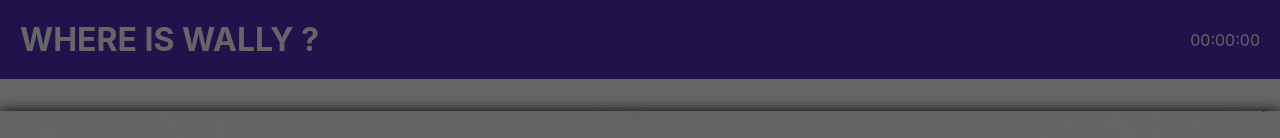
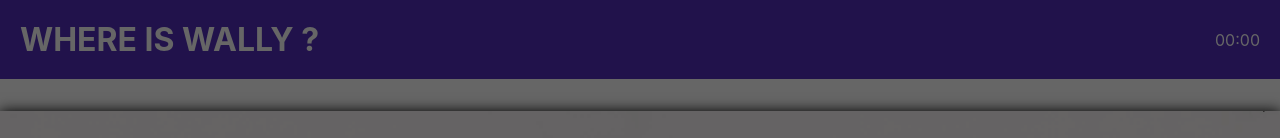
Before and after one commit to Ikram432k/where-is-waldo, a React (Create React App) app: page / in a window 1280 px wide. Shown: the top 138 px of the page. Built offline with nearby package versions, Linux system fonts and the light colour scheme.

Commit message:
src/components/header/header.tsx

```diff
--- a/src/components/header/header.tsx
+++ b/src/components/header/header.tsx
@@ -1,10 +1,16 @@
 import React from "react";
 import{ Div } from './headerStyle'
-function Head(){
+
+interface propstime{
+    sec:number;
+    min:number;
+}
+
+function Head({sec,min}:propstime){
 return(
     <Div>
         <h1>where is wally ?</h1>
-        <p>00:00:00</p>
+        <p>{String(min).padStart(2,'0')}:{String(sec).padStart(2,'0')}</p>
     </Div>
 )
 }
```
